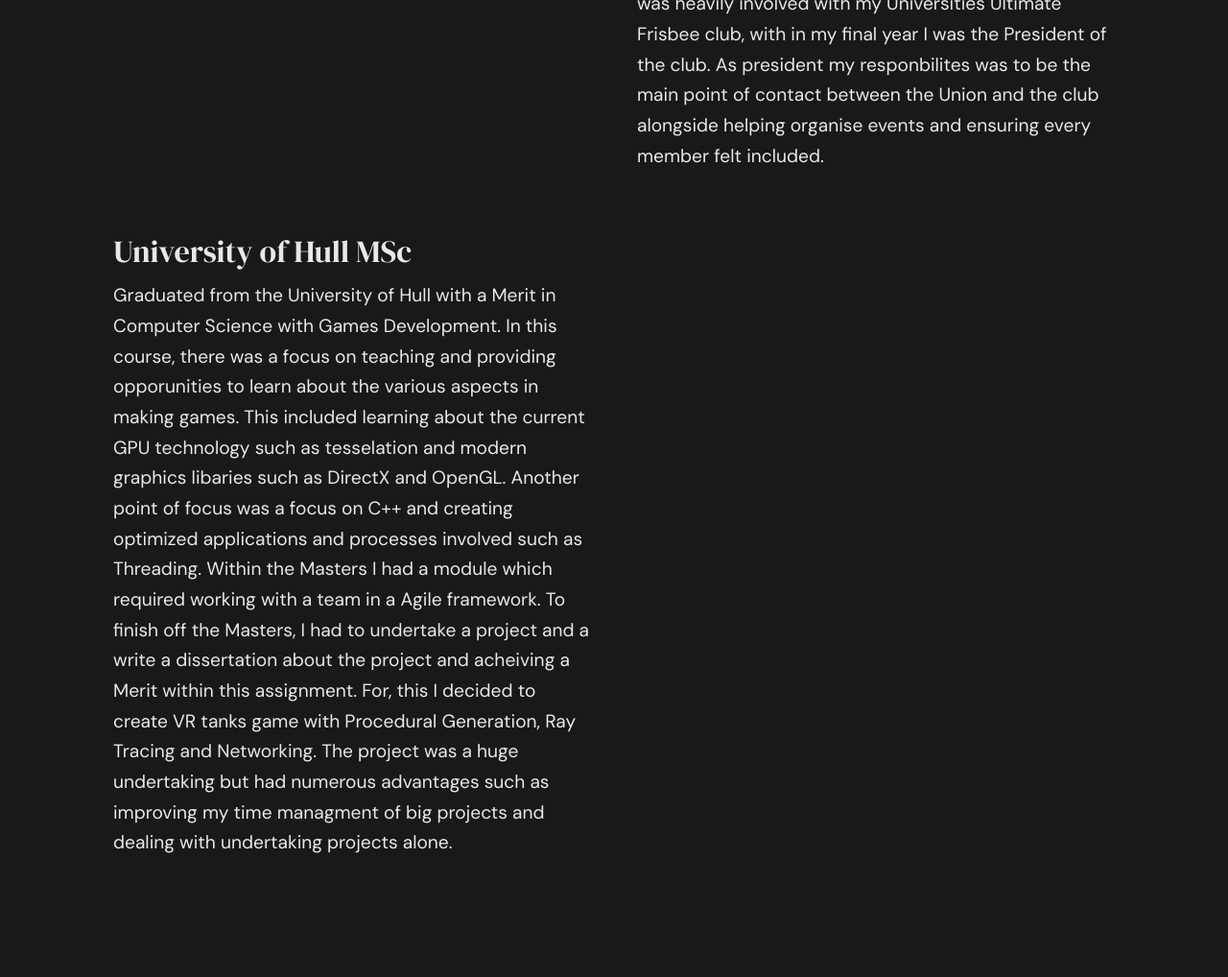
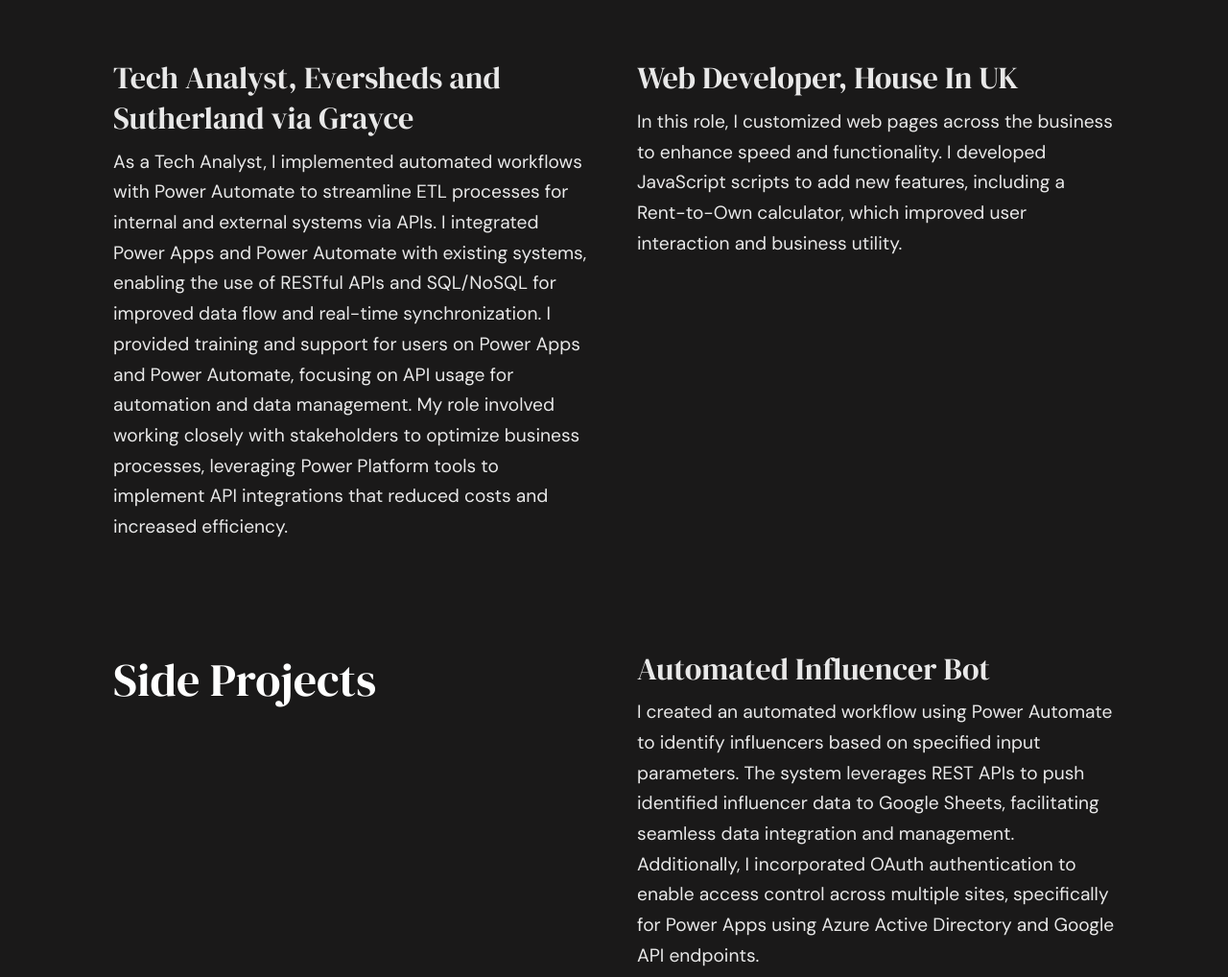
Before and after one commit to soapy98/soapy98.github.io, a website: page index.html in a window 1280 px wide. Shown: the part 1782-2800 px from the top of the page at 96% size. Drawn offline with Linux system fonts and the light colour scheme; a web font is replaced by a local one.

Commit message:
Updated what cv done and jobs

```diff
--- a/index.html
+++ b/index.html
@@ -325,18 +325,44 @@
         <!-- / About-->
         <div class="row g-5 about py-5">
             <div class="col-12 col-xl-6" data-aos="reveal-left">
-                <h3 class="display-5">I'm a Computer Science MSc graduate who specialises in games but also intrigrued
-                    by all technology.</h3>
+                <h3 class="display-5">Software Developer who specialises in games but also intrigrued by all things technology.</h3>
             </div>
-            <!-- <div class="col-12 col-xl-6 opacity-90" data-aos="reveal-right" data-aos-delay="250">
-                <p>I create logos and illustrations that stand out in today’s overstimulated world. I use my skill set
-                    to study your company culture while strategizing about what you want the audience to think when they
-                    see it again in some other capacity.</p>
-                <p></p>Ultimately creating graphics with an intelligent tone which bridges that gap between business and
-                consumer interaction for both parties involved.</p>
-            </div> -->
         </div> <!-- / About-->
         <!-- / About-->
+        <div class="row g-5 education py-5" id="education">
+            <div class="col-12 col-xl-6" data-aos="reveal-left">
+                <h3 class="display-5"> Work Experience</h3>
+            </div>
+            <div class="col-12 col-xl-6 opacity-90" data-aos="reveal-right" data-aos-delay="250">
+                <h3>C++ Games Developer, Born in A Storm</h3>
+                <p> In my current role, I developed a data management system within Unreal Engine to handle dynamic application states, ensuring data consistency and synchronization across networked clients.
+                    I designed an event-driven system for real-time updates and smooth state transitions using delegates and asynchronous programming. Collaborating with designers, front-end developers, and network engineers, I integrated these systems to create a cohesive user experience.
+                    I also applied optimization techniques such as memory management, multi-threading, and concurrency to ensure optimal performance and scalability while diagnosing and resolving technical issues.</p>
+            </div>
+            <div class="col-12 col-xl-6 opacity-90" data-aos="reveal-right" data-aos-delay="250">
+                <h3>Tech Analyst, Eversheds and Sutherland via Grayce</h3>
+                <p>As a Tech Analyst, I implemented automated workflows with Power Automate to streamline ETL processes for internal and external systems via APIs. I integrated Power Apps and Power Automate with existing systems, enabling the use of RESTful APIs and SQL/NoSQL for improved data flow and real-time synchronization.
+                    I provided training and support for users on Power Apps and Power Automate, focusing on API usage for automation and data management.
+                    My role involved working closely with stakeholders to optimize business processes, leveraging Power Platform tools to implement API integrations that reduced costs and increased efficiency.  </p>
+            </div>
+            <div class="col-12 col-xl-6 opacity-90" data-aos="reveal-right" data-aos-delay="250">
+                <h3>Web Developer, House In UK</h3>
+                <p> In this role, I customized web pages across the business to enhance speed and functionality.
+                    I developed JavaScript scripts to add new features, including a Rent-to-Own calculator,
+                    which improved user interaction and business utility. </p>
+            </div>
+        </div> <!-- / About-->
+        <div class="row g-5 education py-5" id="education">
+            <div class="col-12 col-xl-6" data-aos="reveal-left">
+                <h3 class="display-5"> Side Projects</h3>
+            </div>
+            <div class="col-12 col-xl-6 opacity-90" data-aos="reveal-right" data-aos-delay="250">
+                <h3>Automated Influencer Bot</h3>
+                <p> I created an automated workflow using Power Automate to identify influencers based on specified input parameters.
+                    The system leverages REST APIs to push identified influencer data to Google Sheets, facilitating seamless data integration and management.
+                    Additionally, I incorporated OAuth authentication to enable access control across multiple sites, specifically for Power Apps using Azure Active Directory and Google API endpoints.</p>
+            </div>
+        </div> <!-- / About-->
         <div class="row g-5 education py-5" id="education">
             <div class="col-12 col-xl-6" data-aos="reveal-left">
                 <h3 class="display-5"> Education</h3>
```
Also changed, not shown: assets/images/media/me.jpg, 1 other file.
